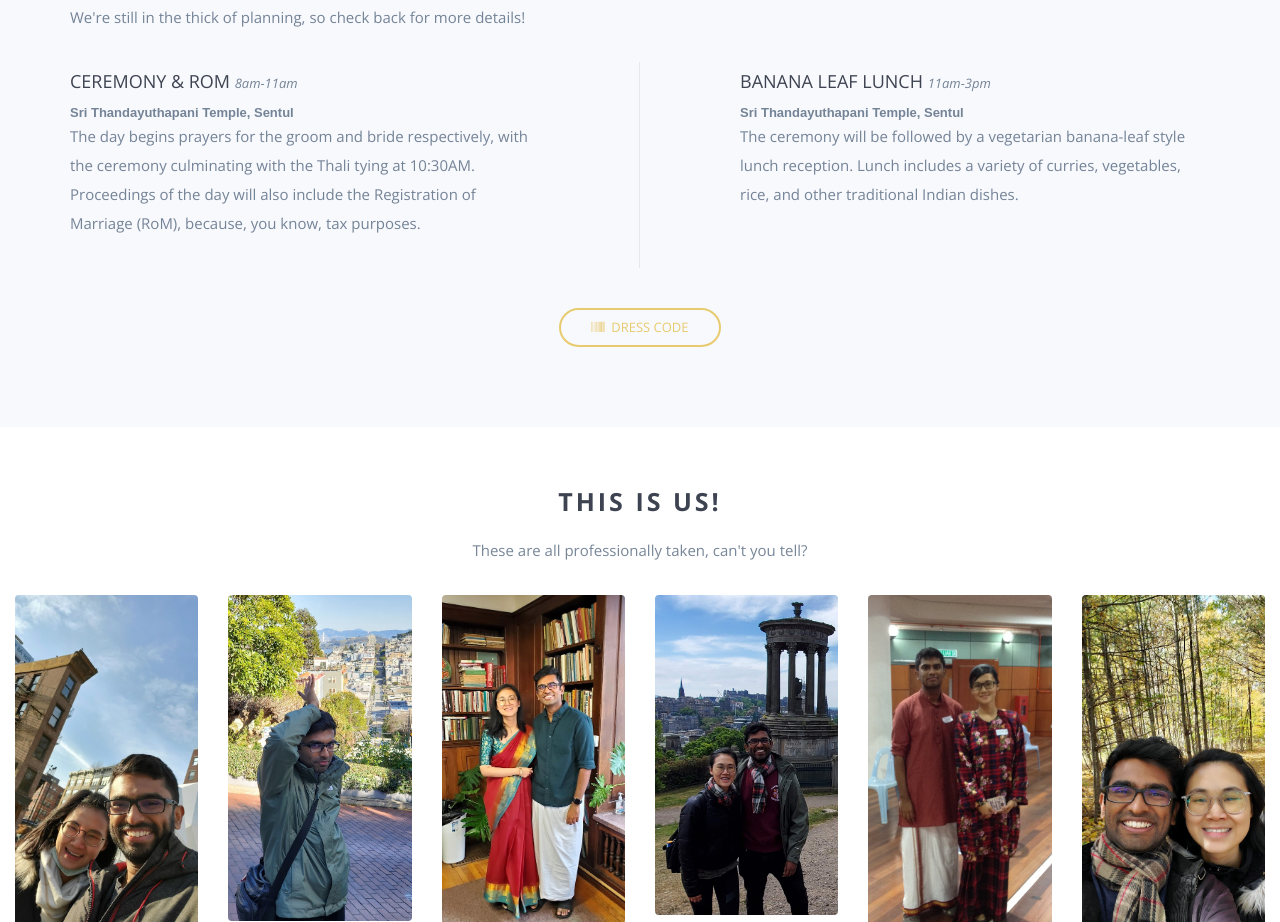
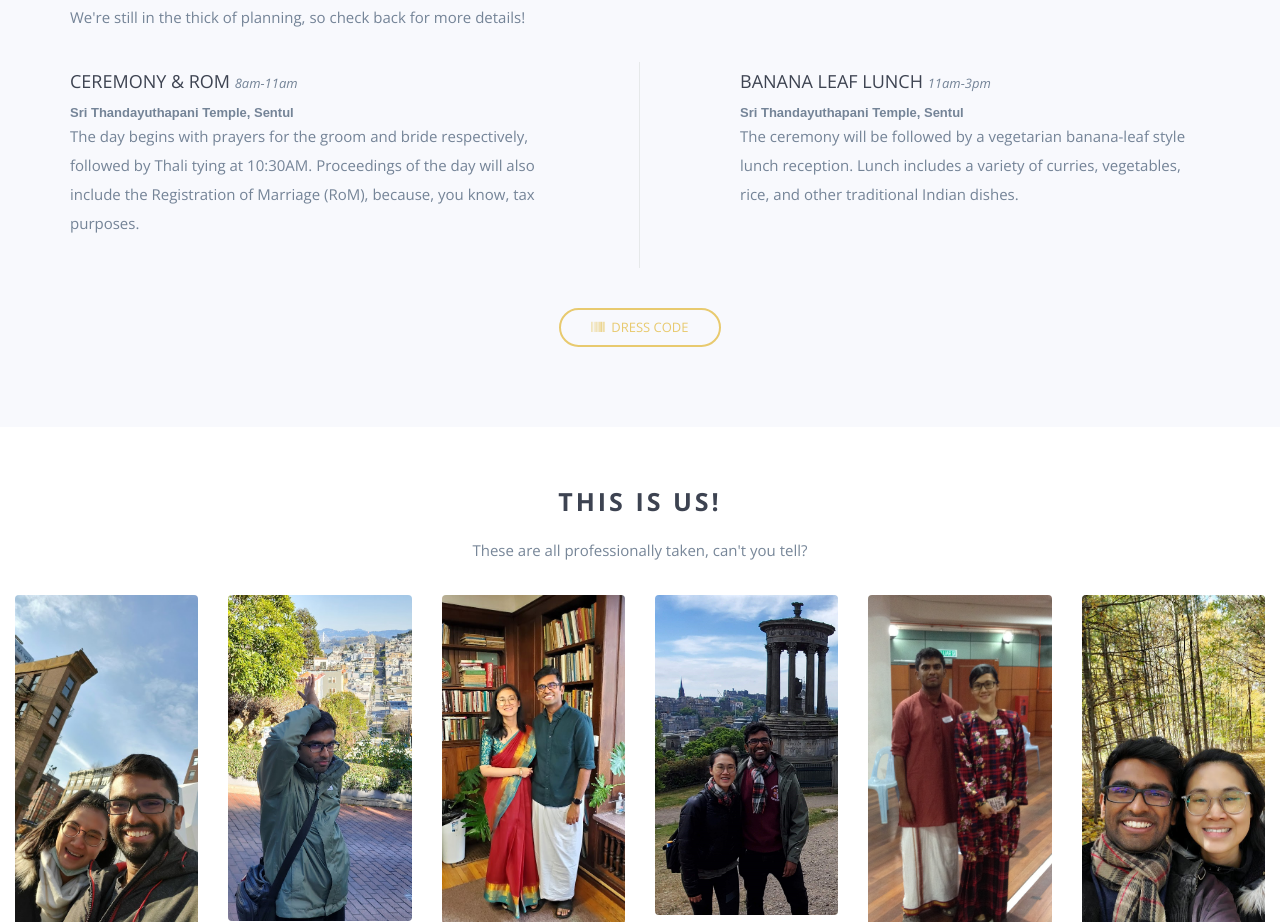
Before and after one commit to sivanlillian/hindu, a website: page index.html in a window 1280 px wide. Shown: the part 1079-2001 px from the top of the page. Drawn offline with nearby package versions, Linux system fonts and the light colour scheme; some packages are replaced by stand-ins of ours; files whose address does not match are found by name.

Commit message:
Update index.html

```diff
--- a/index.html
+++ b/index.html
@@ -126,7 +126,7 @@
                 <div class="wp5">
                     <h5>Ceremony & ROM <span class="time">8AM-11am</span></h5>
                     <span class="location">Sri Thandayuthapani Temple, Sentul</span>
-                    <p>The day begins prayers for the groom and bride respectively, with the ceremony culminating with the Thali tying at
+                    <p>The day begins with prayers for the groom and bride respectively, followed by Thali tying at
                         10:30AM. Proceedings of the day will also include the Registration of Marriage (RoM), because, you know, tax purposes.
                     </p>
                 </div>
```
